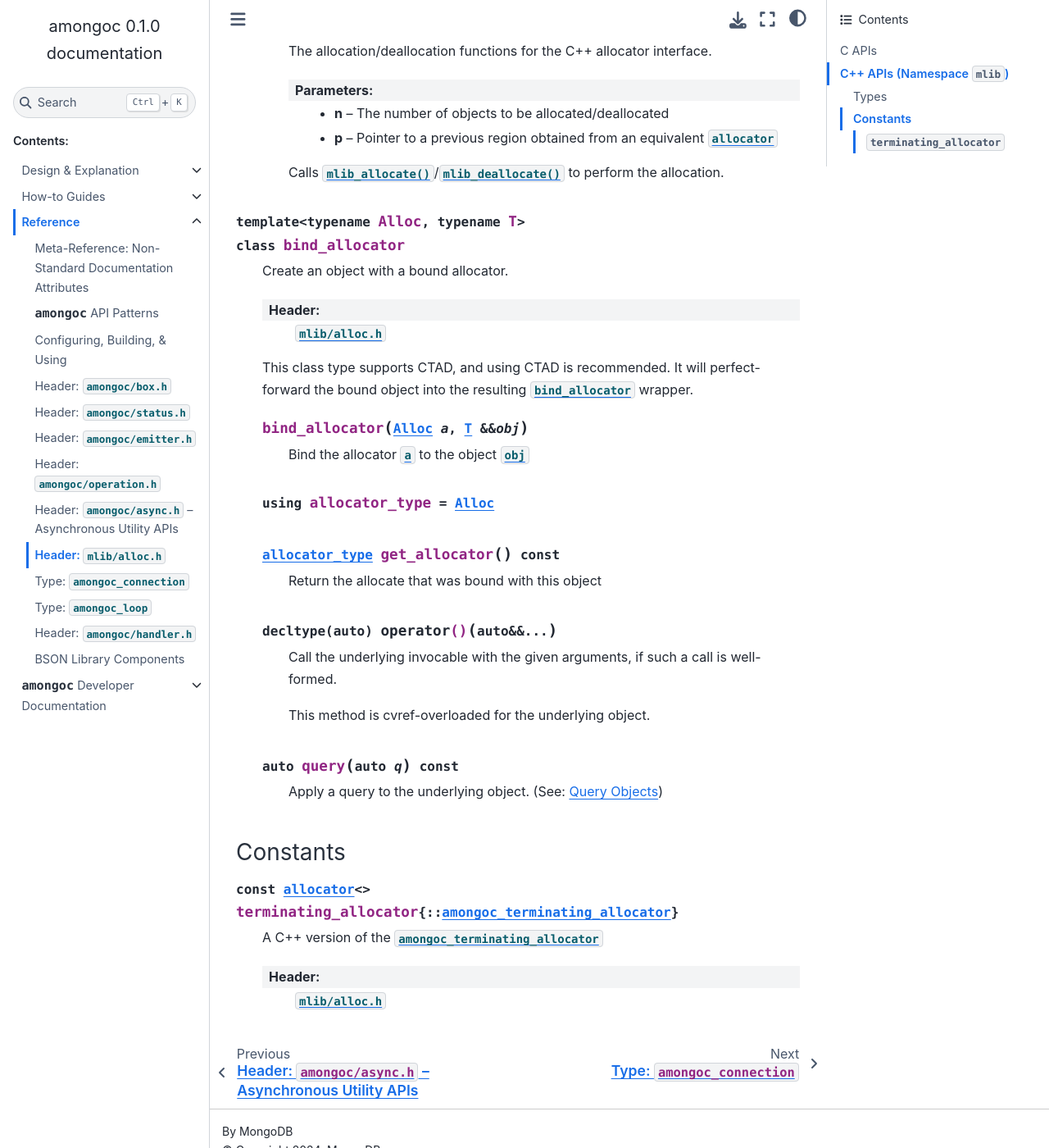
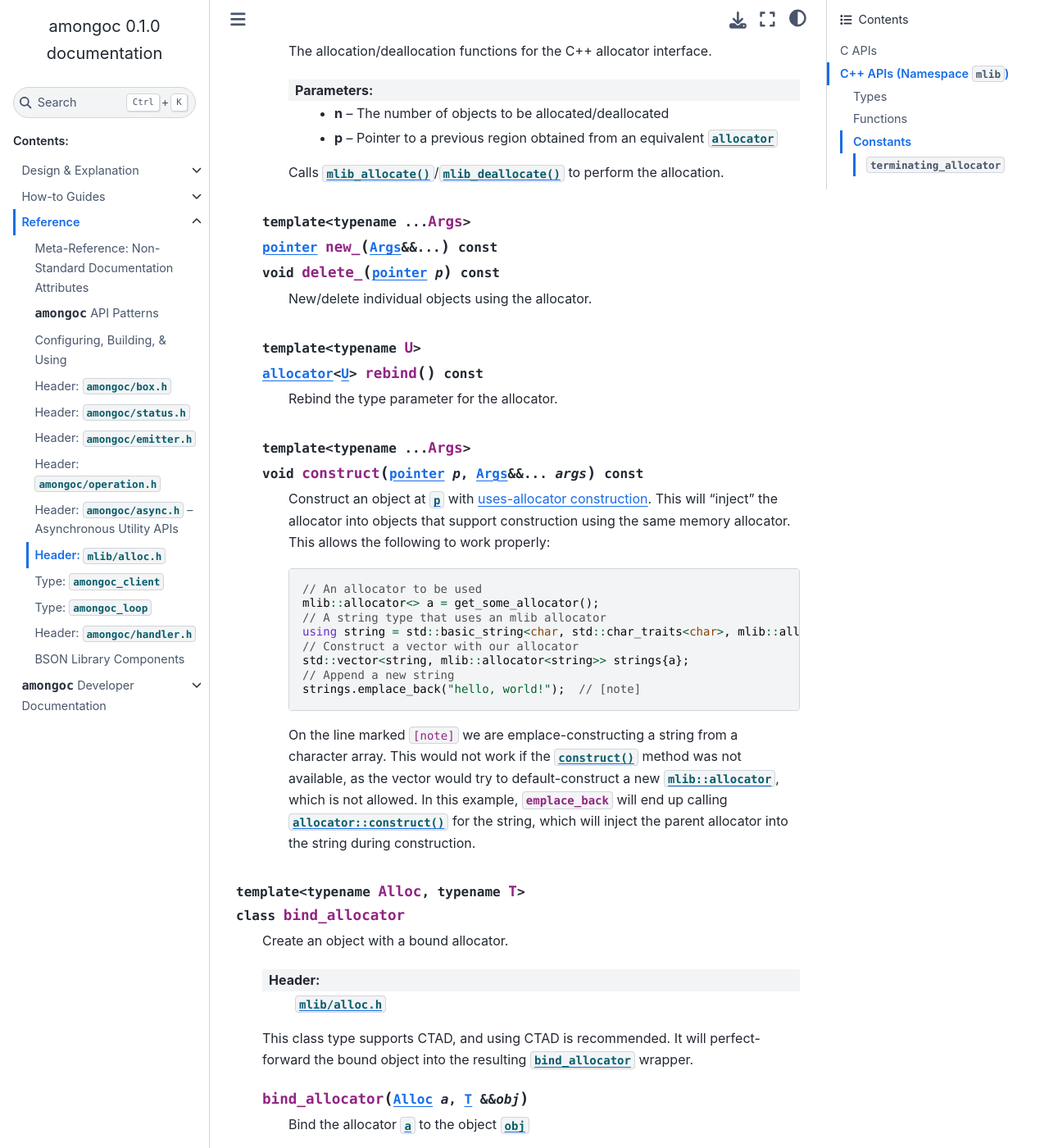
Before and after one commit to mongodb-labs/mongo-c-driver-async, a Sphinx documentation site: the page built from docs/ref/alloc.rst, in a window 1280 px wide and 1400 px high, scrolled down 5944 px. Shown: the whole window at 82% size. Built offline with Sphinx 7.4.7 and the Sphinx Book theme 1.1.4, drawn with Linux system fonts in a browser that asks for light colours; some of the changed text lies outside the part shown.

Commit message:
Fill out more docs after client refactor

```diff
--- a/docs/explain/async-model.rst
+++ b/docs/explain/async-model.rst
@@ -67,8 +67,8 @@
 meaning of the result value depends on the asynchronous operation of the emitter
 and the value of the result status.
 
-For example, the `amongoc_conn_connect` function returns an `amongoc_emitter`
-that resolves with an `amongoc_connection` upon success (this is represented in
+For example, the `amongoc_client_new` function returns an `amongoc_emitter`
+that resolves with an `amongoc_client` upon success (this is represented in
 the documentation with the |attr.type| attribute).
 
 
--- a/docs/ref/alloc.rst
+++ b/docs/ref/alloc.rst
@@ -25,11 +25,11 @@
   associated allocator, and therefore any object associated with an event loop
   will also use that same allocator).
 
-  .. member:: mlib_allactor_impl const* impl
+  .. member:: mlib_allocator_impl const* impl
 
     Pointer to the allocator implementation.
 
-.. struct:: mlib_allactor_impl
+.. struct:: mlib_allocator_impl
 
   Provides the backing implementation for an `mlib_allocator`
 
@@ -163,7 +163,7 @@
   :header: |this-header|
 
   The `mlib_reallocate` function is a wrapper around the
-  `mlib_allactor_impl::reallocate` function.
+  `mlib_allocator_impl::reallocate` function.
 
 
 Constants
@@ -249,6 +249,44 @@
     :param p: Pointer to a previous region obtained from an equivalent `allocator`
 
     Calls `mlib_allocate`/`mlib_deallocate` to perform the allocation.
+
+  .. function::
+    template <typename... Args> \
+    pointer new_(Args&&...) const
+    void delete_(pointer p) const
+
+    New/delete individual objects using the allocator.
+
+  .. function::
+    template <typename U> allocator<U> rebind() const
+
+    Rebind the type parameter for the allocator.
+
+  .. function::
+    template <typename... Args> \
+    void construct(pointer p, Args&&... args) const
+
+    Construct an object at `p` with `uses-allocator construction`__. This will
+    "inject" the allocator into objects that support construction using the same
+    memory allocator. This allows the following to work properly::
+
+      // An allocator to be used
+      mlib::allocator<> a = get_some_allocator();
+      // A string type that uses an mlib allocator
+      using string = std::basic_string<char, std::char_traits<char>, mlib::allocator<char>>
+      // Construct a vector with our allocator
+      std::vector<string, mlib::allocator<string>> strings{a};
+      // Append a new string
+      strings.emplace_back("hello, world!");  // [note]
+
+    On the line marked ``[note]`` we are emplace-constructing a string from a
+    character array. This would not work if the `construct` method was not
+    available, as the vector would try to default-construct a new
+    `mlib::allocator`, which is not allowed. In this example, `emplace_back`
+    will end up calling `allocator::construct` for the string, which will
+    inject the parent allocator into the string during construction.
+
+    __ https://en.cppreference.com/w/cpp/memory/uses_allocator
 
 
 .. class::
@@ -286,6 +324,36 @@
     Apply a query to the underlying object. (See: :doc:`/dev/queries`)
 
 
+.. struct:: alloc_deleter
+
+  A deleter type for use with `std::unique_ptr` that deletes an object using an
+  `mlib::allocator`
+
+  :header: |this-header|
+
+.. type::
+  template <typename T> unique_ptr = std::unique_ptr<T, alloc_deleter>
+
+  A `std::unique_ptr` type that uses an `mlib::allocator`.
+
+  :header: |this-header|
+
+  .. seealso:: `allocate_unique`
+
+
+Functions
+*********
+
+.. function::
+  template <typename T> \
+  unique_ptr<T> allocate_unique(allocator<> a, auto&&... args)
+
+  Construct an `mlib::unique_ptr\<T>` using the given allocator to manage the
+  object.
+
+  :header: |this-header|
+
+
 Constants
 *********
 
--- a/docs/ref/index.rst
+++ b/docs/ref/index.rst
@@ -17,7 +17,7 @@
   operation
   async
   alloc
-  connection
+  client
   loop
   handler
 
```
Also changed, not shown: other parts of docs/ref/alloc.rst (+1 -1 lines), docs/how-to/connect.rst (+12 -13 lines), docs/ref/client.rst (added, +63 -0 lines), docs/ref/connection.rst (deleted, +0 -61 lines), 1 other file.
